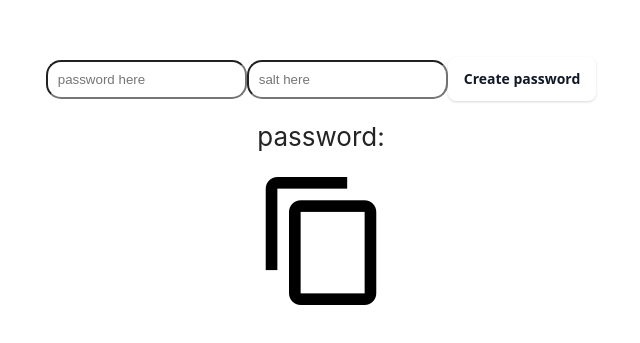
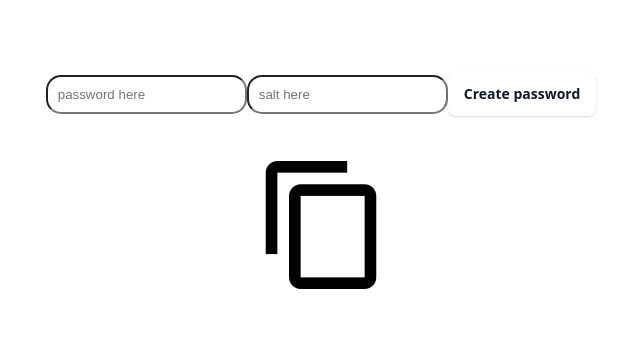
Before and after one commit to vglampard/better-password, a React (Create React App) app: page / in a window 1280 px wide. Shown: the part 217-560 px from the top of the page, without its empty margins (319-959 px from the left). Built offline with nearby package versions, Linux system fonts and the light colour scheme.

Commit message:
added conditional formatting to password display

```diff
--- a/src/App.js
+++ b/src/App.js
@@ -10,7 +10,6 @@ function App() {
   const [salt, setSalt] = useState("");
   const [password, setPassword] = useState("");
   const [showPassword, setShowPassword] = useState(false);
-
 
   const STATES = {
     input,
--- a/src/Output/Output.js
+++ b/src/Output/Output.js
@@ -2,6 +2,6 @@ import React from 'react'
 
 export default function Output({password}) {
   return (
-    <div>password: {password}</div>
+    <div> {password ? "Your better password:" + password : ""}</div>
   )
 }
```
